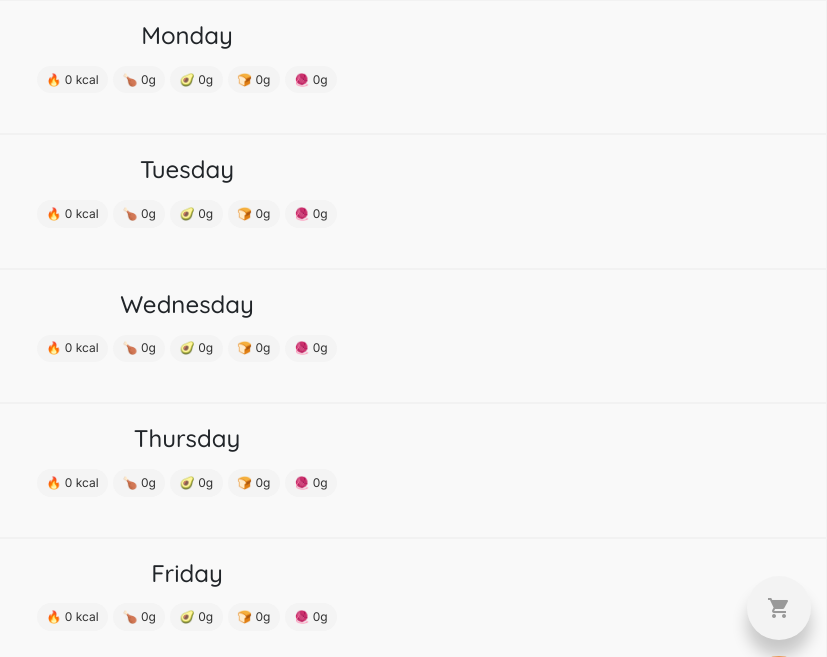
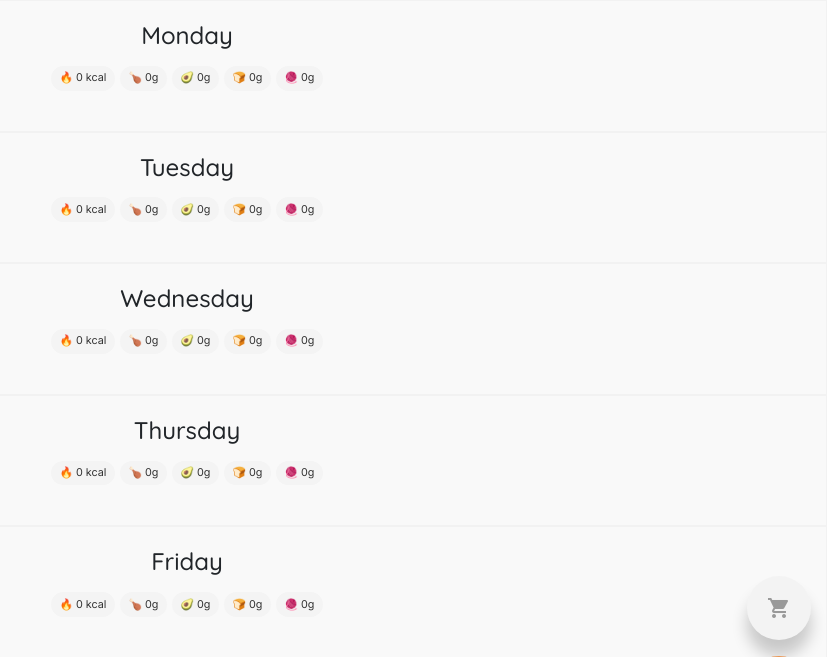
Before and after one commit to Rakhyvel/piecemeal, a Django app: page / in a window 1280 px wide. Shown: the top 657 px of the page, without its empty margins (453-1280 px from the left). Run offline with Django 5.2, Linux system fonts and the light colour scheme; the visitor is signed in with stand-in values (Sample User, id 1); data that the repository does not hold is empty.

Commit message:
make pills smaller

```diff
--- a/piecemeal_app/static/piecemeal_app/styles.css
+++ b/piecemeal_app/static/piecemeal_app/styles.css
@@ -253,6 +253,7 @@ select {
     padding: 0.4em 0.8em;
     border-radius: 1.2em;
     display: inline-block;
+    font-size: 0.9em;
 }
 
 /* Ingredient rows */
```
